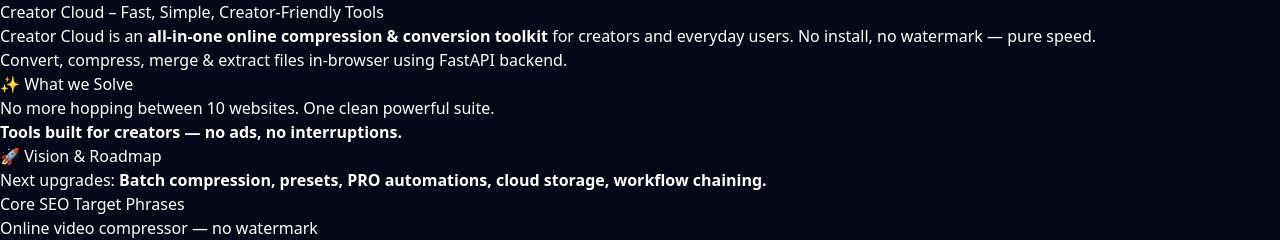
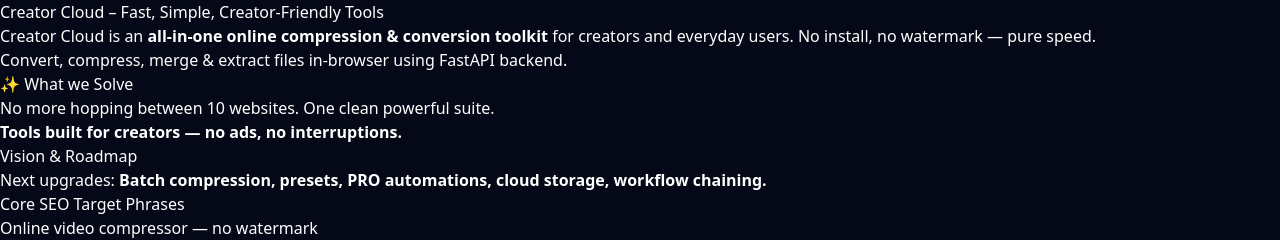
Before and after one commit to gpttabrez/creatorcloud-blog, a Next.js app: page /about in a window 1280 px wide. Shown: the top 240 px of the page. Built offline with nearby package versions, Linux system fonts and the light colour scheme.

Commit message:
Remove rocket emoji from headings

```diff
--- a/app/about/page.tsx
+++ b/app/about/page.tsx
@@ -82,7 +82,7 @@
           </article>
 
           <article className="bg-white/5 border border-white/10 rounded-xl p-6 shadow-[0_0_50px_rgba(236,72,153,0.4)]">
-            <h2 className="text-2xl font-semibold text-pink-400">🚀 Vision & Roadmap</h2>
+            <h2 className="text-2xl font-semibold text-pink-400">Vision & Roadmap</h2>
             <p className="mt-3 text-gray-300">
               Next upgrades: <strong>Batch compression, presets, PRO automations,
               cloud storage, workflow chaining.</strong>
--- a/app/page.tsx
+++ b/app/page.tsx
@@ -97,7 +97,7 @@
           </div>
 
           <div className="p-4 bg-white/5 border border-white/10 rounded-lg text-center">
-            🚀 Creator Growth
+           Creator Growth
           </div>
 
         </div>
--- a/app/templates/page.tsx
+++ b/app/templates/page.tsx
@@ -60,7 +60,7 @@
         {/* COMING SOON */}
         <div className="mt-12 p-10 text-center bg-white/5 border border-white/10 rounded-xl">
           <h2 className="text-2xl font-semibold text-cyan-300">
-            🚀 Templates Store Launching Soon
+           Templates Store Launching Soon
           </h2>
 
           <p className="mt-3 text-gray-300">
```
